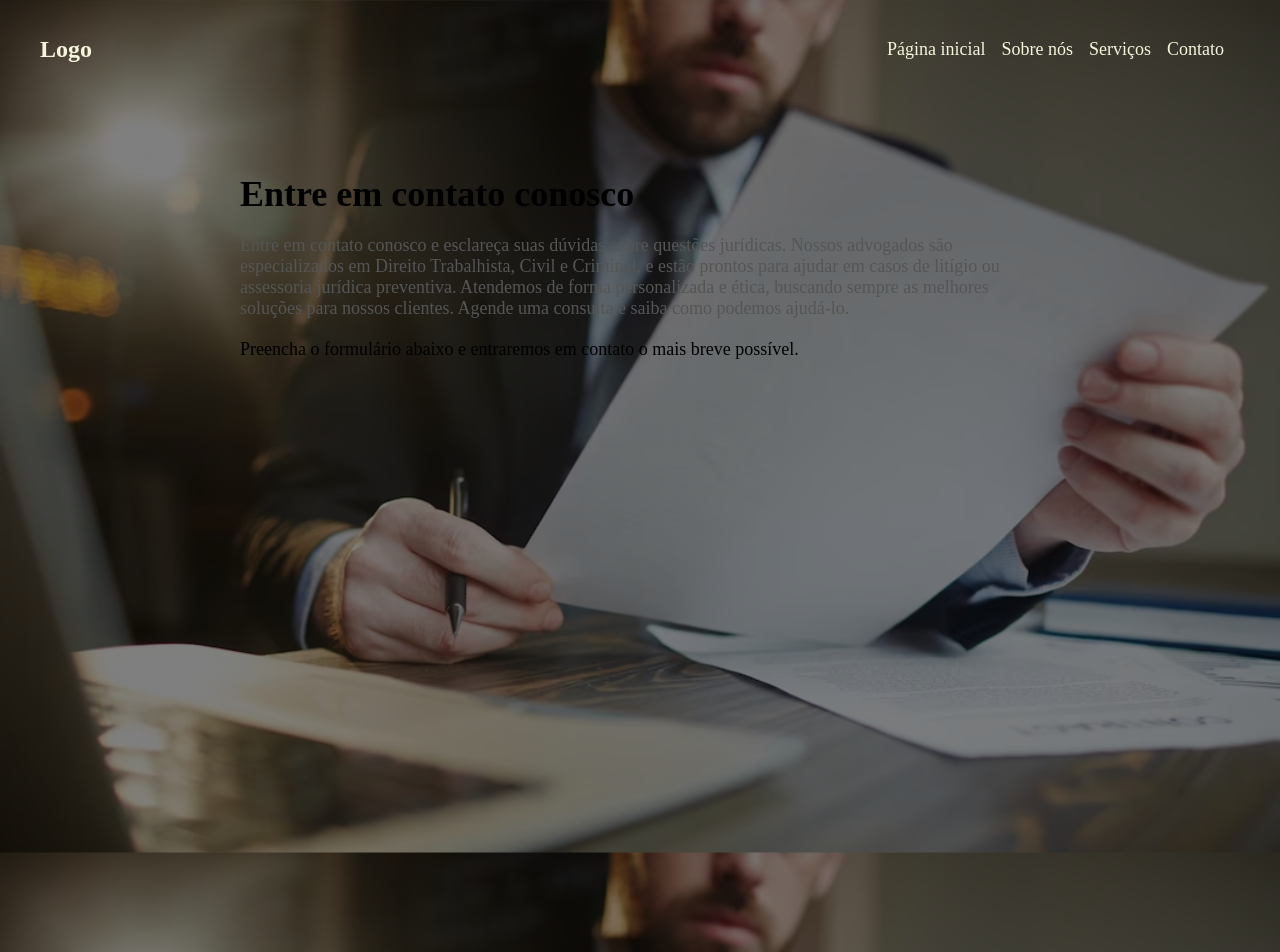
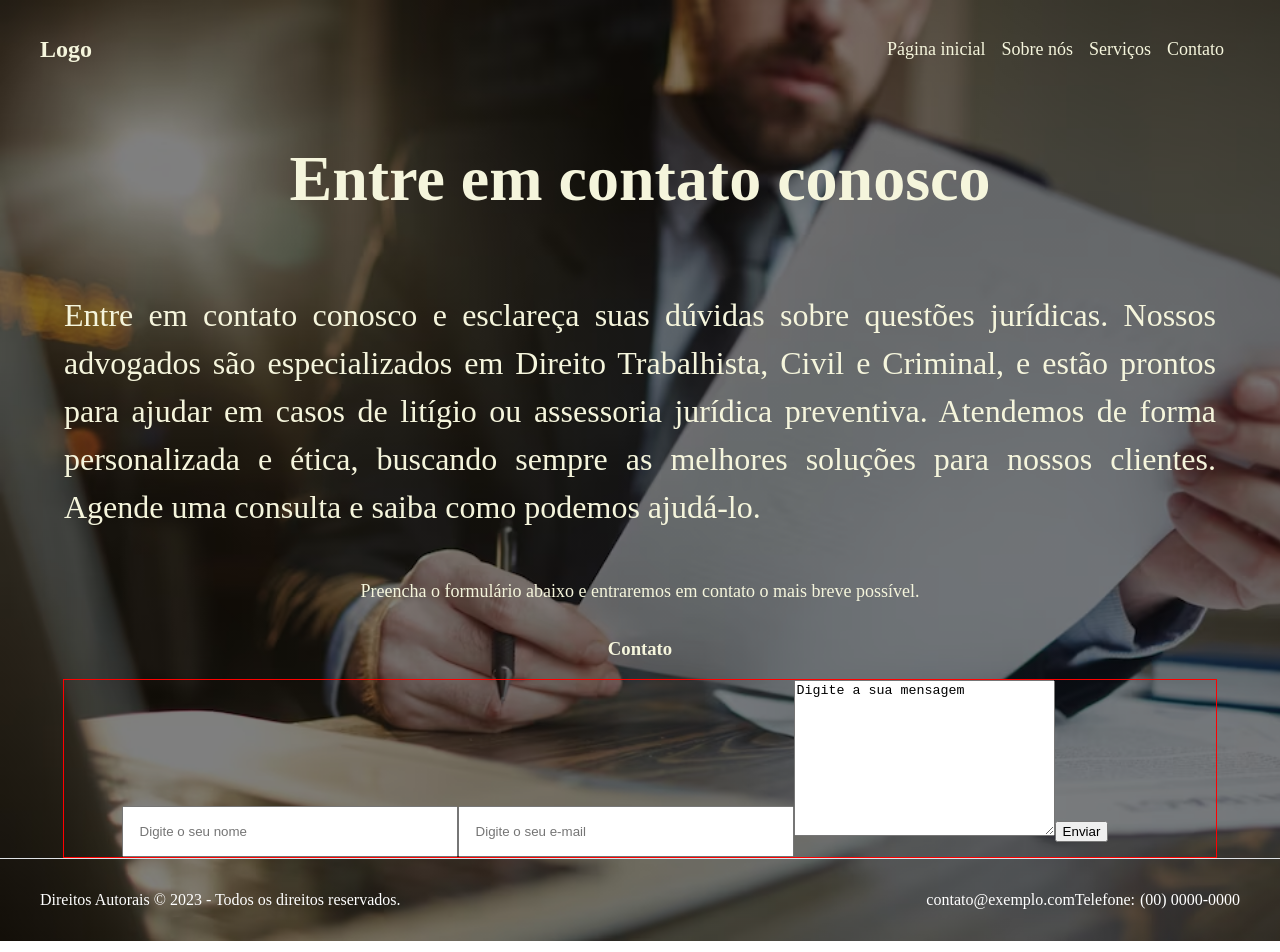
Before and after one commit to baxiclides-basso-neto/baciclides-advocacia, a React (Vite) app: page /contato in a window 1280 px wide. Shown: the top 952 px of the page. Built offline with nearby package versions, Linux system fonts and the light colour scheme.

Commit message:
Contact Form under construction

```diff
--- a/src/pages/contactpage/ContactPage.jsx
+++ b/src/pages/contactpage/ContactPage.jsx
@@ -1,15 +1,43 @@
-import React from 'react';
-import { ContactContainer, ContactTitle, ContactText, ContactForm, Description } from '../../styles/ContactPagestyle';
+import React from "react";
+import {
+  ContactContainer,
+  ContactTitle,
+  ContactText,
+  ContactForm,
+  Description,
+  InputContact,
+  ContactBox,
+} from "../../styles/ContactPagestyle";
 
 function ContactPage() {
   return (
     <ContactContainer>
       <ContactTitle>Entre em contato conosco</ContactTitle>
-      <Description>Entre em contato conosco e esclareça suas dúvidas sobre questões jurídicas. Nossos advogados são especializados em Direito Trabalhista, Civil e Criminal, e estão prontos para ajudar em casos de litígio ou assessoria jurídica preventiva. Atendemos de forma personalizada e ética, buscando sempre as melhores soluções para nossos clientes. Agende uma consulta e saiba como podemos ajudá-lo.</Description>
-      <ContactText>Preencha o formulário abaixo e entraremos em contato o mais breve possível.</ContactText>
-      <ContactForm>
-        {/* Aqui vai o formulário de contato */}
-      </ContactForm>
+      <Description>
+        Entre em contato conosco e esclareça suas dúvidas sobre questões
+        jurídicas. Nossos advogados são especializados em Direito Trabalhista,
+        Civil e Criminal, e estão prontos para ajudar em casos de litígio ou
+        assessoria jurídica preventiva. Atendemos de forma personalizada e
+        ética, buscando sempre as melhores soluções para nossos clientes. Agende
+        uma consulta e saiba como podemos ajudá-lo.
+      </Description>
+      <ContactText>
+        Preencha o formulário abaixo e entraremos em contato o mais breve
+        possível.
+      </ContactText>
+      <h3>Contato</h3>
+
+      <ContactBox>
+        <ContactForm>
+          <InputContact type="text" placeholder="Digite o seu nome" />
+          <InputContact type="text" placeholder="Digite o seu e-mail" />
+
+          <textarea name="" id="" cols="30" rows="10">
+            Digite a sua mensagem
+          </textarea>
+          <button>Enviar</button>
+        </ContactForm>
+      </ContactBox>
     </ContactContainer>
   );
 }
--- a/src/styles/ContactPagestyle.js
+++ b/src/styles/ContactPagestyle.js
@@ -1,30 +1,56 @@
-import styled from 'styled-components';
+import styled from "styled-components";
 
 export const ContactContainer = styled.div`
-  max-width: 800px;
-  margin: 0 auto;
-  padding: 50px;
-  height: 100vh;
-  width: 100vw;
+  color: #f5f5dc;
+  display: flex;
+  flex-direction: column;
+  align-items: center;
+  height: 100%;
+  width: 100%;
 `;
 
 export const ContactTitle = styled.h1`
-  font-size: 36px;
-  font-weight: bold;
-  margin-bottom: 20px;
+  font-size: auto;
+
+  @media (min-width: 769px) {
+    font-size: 4rem;
+  }
 `;
 
 export const Description = styled.p`
-  font-size: 18px;
-  color: #555;
-  margin-bottom: 20px;
+  font-size: auto;
+  text-align: center;
+  line-height: 150%;
+  max-width: 90%;
+  text-align: justify;
+
+  @media (min-width: 769px) {
+    font-size: 2rem;
+  }
 `;
 
 export const ContactText = styled.p`
   font-size: 18px;
-  margin-bottom: 40px;
+  text-align: center;
+`;
+
+export const ContactBox = styled.div`
+  display: flex;
+  flex-direction: column;
+  border: 1px solid red;
+  max-width: 90%;
+  width: 90%;
+  justify-content: center;
+  align-items: center;
 `;
 
 export const ContactForm = styled.form`
-  /* Estilização do formulário */
+  margin: 0 auto;
+  width: 90%;
 `;
+
+export const InputContact = styled.input`
+  width: 80%;
+  max-width: 300px;
+  padding: 1rem;
+`;
--- a/src/styles/Landingpagestyle.js
+++ b/src/styles/Landingpagestyle.js
@@ -23,8 +23,9 @@ export const Subtitle = styled.h3`
 
 export const Paragraph = styled.p`
   font-size: 18px;
-  line-height: 1.5;
+  line-height: 150%;
   margin-bottom: 1rem;
+  text-align: justify;
 `;
 
 export const ServicesList = styled.ul`
@@ -41,7 +42,7 @@ export const CallToAction = styled(Link)`
   color: #1c2331;
   font-size: 18px;
   text-decoration: none;
-  margin-top: .5rem;
+  margin-top: 0.5rem;
   margin-bottom: 1.5rem;
   cursor: pointer;
   transition: background-color 0.3s ease-in-out;
@@ -60,7 +61,7 @@ export const ServicosContainer = styled.div`
 export const Card = styled.div`
   width: 300px;
   height: 300px;
-  margin-top: .5rem;
+  margin-top: 0.5rem;
   border-radius: 10px;
   overflow: hidden;
   box-shadow: 0px 0px 20px rgba(0, 0, 0, 0.1);
@@ -79,7 +80,7 @@ export const CardContent = styled.div`
 
 export const CardTitle = styled.h3`
   font-size: 20px;
-  margin-top: .2rem;
+  margin-top: 0.2rem;
 `;
 
 export const CardDescription = styled.p`
@@ -87,9 +88,7 @@ export const CardDescription = styled.p`
 `;
 
 export const CardButton = styled.button`
-
-
-  padding: 0.5rem .5rem;
+  padding: 0.5rem 0.5rem;
   border: none;
   border-radius: 4px;
   background-color: #c7c7a6;
```
Also changed, not shown: src/styles/AboutPagestyle.js (+3 -4 lines).
